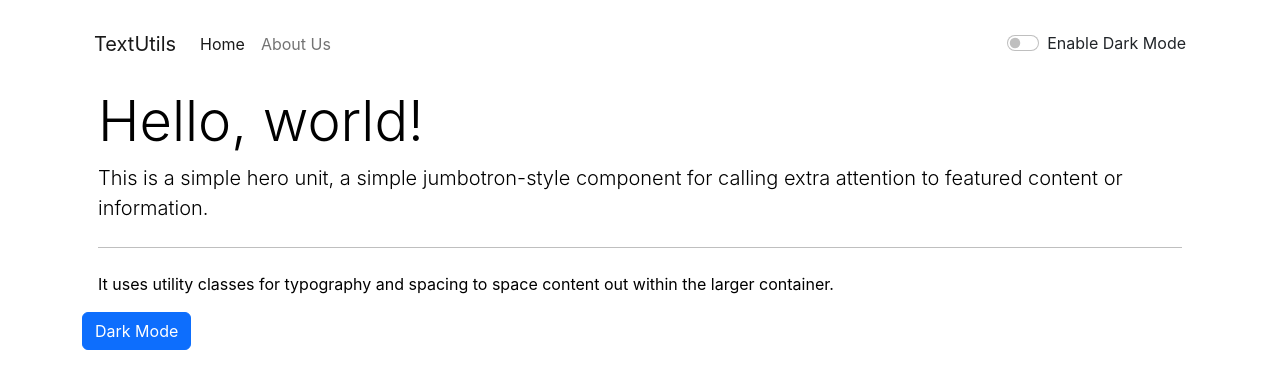
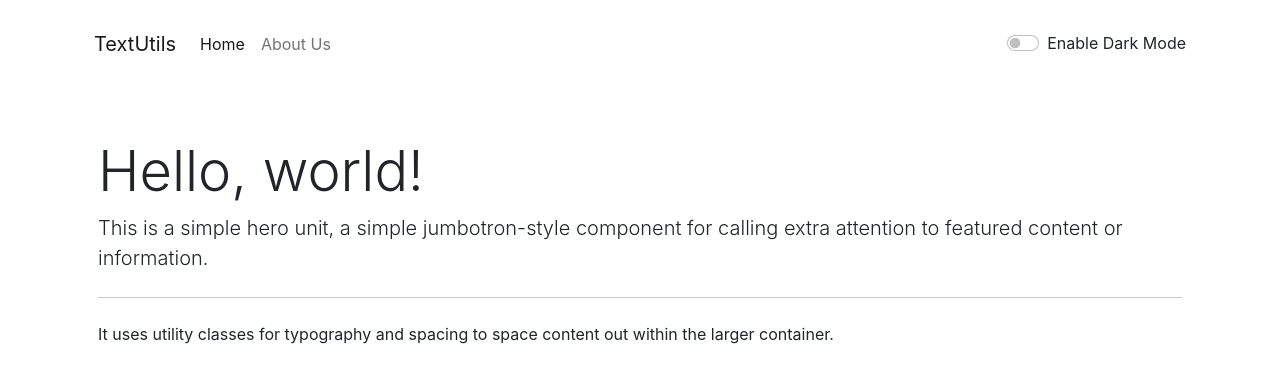
Before and after one commit to istaranjandas/Text-Utility, a React (Create React App) app: page /about in a window 1280 px wide. Shown: the top 388 px of the page. Built offline with nearby package versions, Linux system fonts and the light colour scheme.

Commit message:
added dark mode to about page

```diff
--- a/src/App.js
+++ b/src/App.js
@@ -43,7 +43,7 @@ function App() {
       <Navbar title="TextUtils" mode={mode2} toggleMode={toggleMode2} aboutText="About Us" />
       <Alert alert={alert}/>
       <Routes>
-          <Route exact path="/about" element={<About/>}/>
+          <Route exact path="/about" element={<About mode={mode2}/>}/>
           <Route exact path="/" element={<TextForm heading="Enter text to analyze" Alertfunc={showAlert} mode={mode2}/>} />
       </Routes>
       </div>
--- a/src/components/About.js
+++ b/src/components/About.js
@@ -1,38 +1,22 @@
-import React,{useState} from 'react'
+import React from 'react'
 
-export default function About() {
-    const [Mode,setMode] = useState('Dark Mode')
-    const [myStyle,setMyStyle] = useState({
-        color:'black',
-        backgroundColor: 'white'
-    })
-    const styleToggle = ()=>{
-        if(myStyle.color === 'black'){
-            setMyStyle({
-                color : 'white',
-                backgroundColor : 'black'
 
-            })
-            setMode('White Mode');
-        }
-        else{
-            setMyStyle({
-                color : 'black',
-                backgroundColor : 'white'
-            })
-            setMode('Dark Mode');
-        }
+export default function About(props) {
+    const ding=(a)=>{
+        a = a.toLowerCase();
+        if (a==="dark"){
+        return("light");
+    }return("dark");
     }
-
   return (
     <>
-    <div className="jumbotron my-3 mx-3" style={myStyle}>
+    <div className={`jumbotron text-${ding(props.mode)} my-3 mx-3 `}>
         <h1 className="display-4">Hello, world!</h1>
         <p className="lead">This is a simple hero unit, a simple jumbotron-style component for calling extra attention to featured content or information.</p>
         <hr className="my-4"/>
         <p>It uses utility classes for typography and spacing to space content out within the larger container.</p>
     </div>
-    <button className="btn btn-primary" onClick={styleToggle}>{Mode}</button>
+
     </>
   )
 }
--- a/src/components/Alert.js
+++ b/src/components/Alert.js
@@ -5,9 +5,10 @@ function Alert(props) {
         return str.toLowerCase();
     }
   return (
-    props.alert && <div className={`alert alert-${toBig(props.alert.type)}`} role="alert">
+    <div style={{height : '50px'}}>
+    {props.alert && <div className={`alert alert-${toBig(props.alert.type)}`} role="alert">
         <strong>{props.alert.type}</strong>: {props.alert.message}
-    </div>
+    </div>}</div>
   )
 }
 
```
